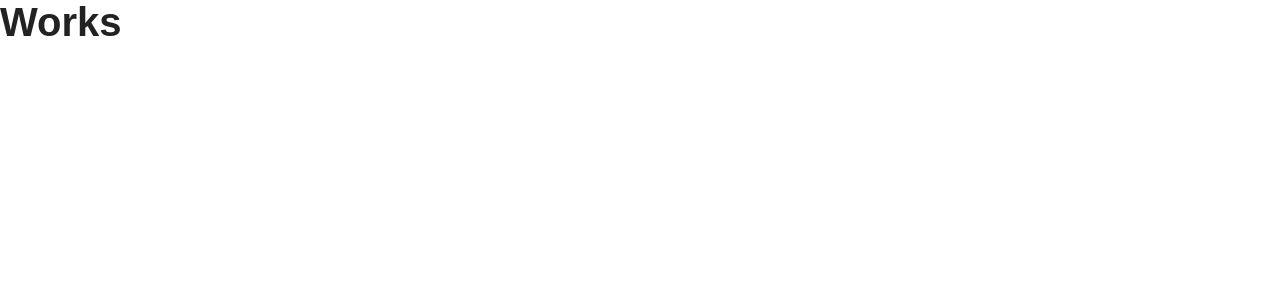
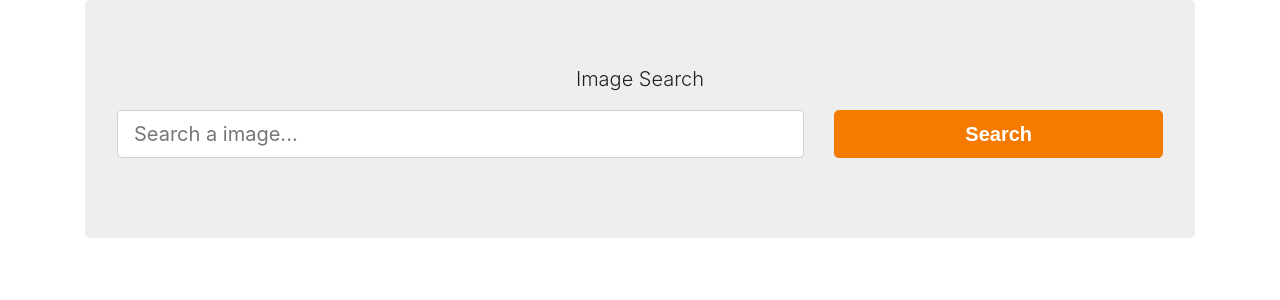
Before and after one commit to JnDiego/image-search-app, a React (Create React App) app: page / in a window 1280 px wide. Shown: the top 300 px of the page. Built offline with nearby package versions, Linux system fonts and the light colour scheme; a web font is replaced by a local one.

Commit message:
Se crea componente Form, encargado de recibir la palabra de busqueda en la API de imagenes

```diff
--- a/src/App.js
+++ b/src/App.js
@@ -1,7 +1,15 @@
 import React from 'react';
+import Form from './components/Form';
 
 function App() {
-  return <h1>Works</h1>;
+  return (
+    <div className="container">
+      <div className="jumbotron">
+        <p className="lead text-center">Image Search</p>
+        <Form />
+      </div>
+    </div>
+  );
 }
 
 export default App;
--- /dev/null
+++ b/src/components/Form.jsx
@@ -0,0 +1,18 @@
+import React from 'react';
+
+const Form = () => {
+  return (
+    <form action="">
+      <div className="row">
+        <div className="form-group col-md-8">
+          <input type="text" className="form-control form-control-lg" placeholder="Search a image..." />
+        </div>
+        <div className="form-group col-md-4">
+          <input type="submit" className="btn btn-lg btn-danger btn-block" value="Search" />
+        </div>
+      </div>
+    </form>
+  );
+};
+
+export default Form;
```
